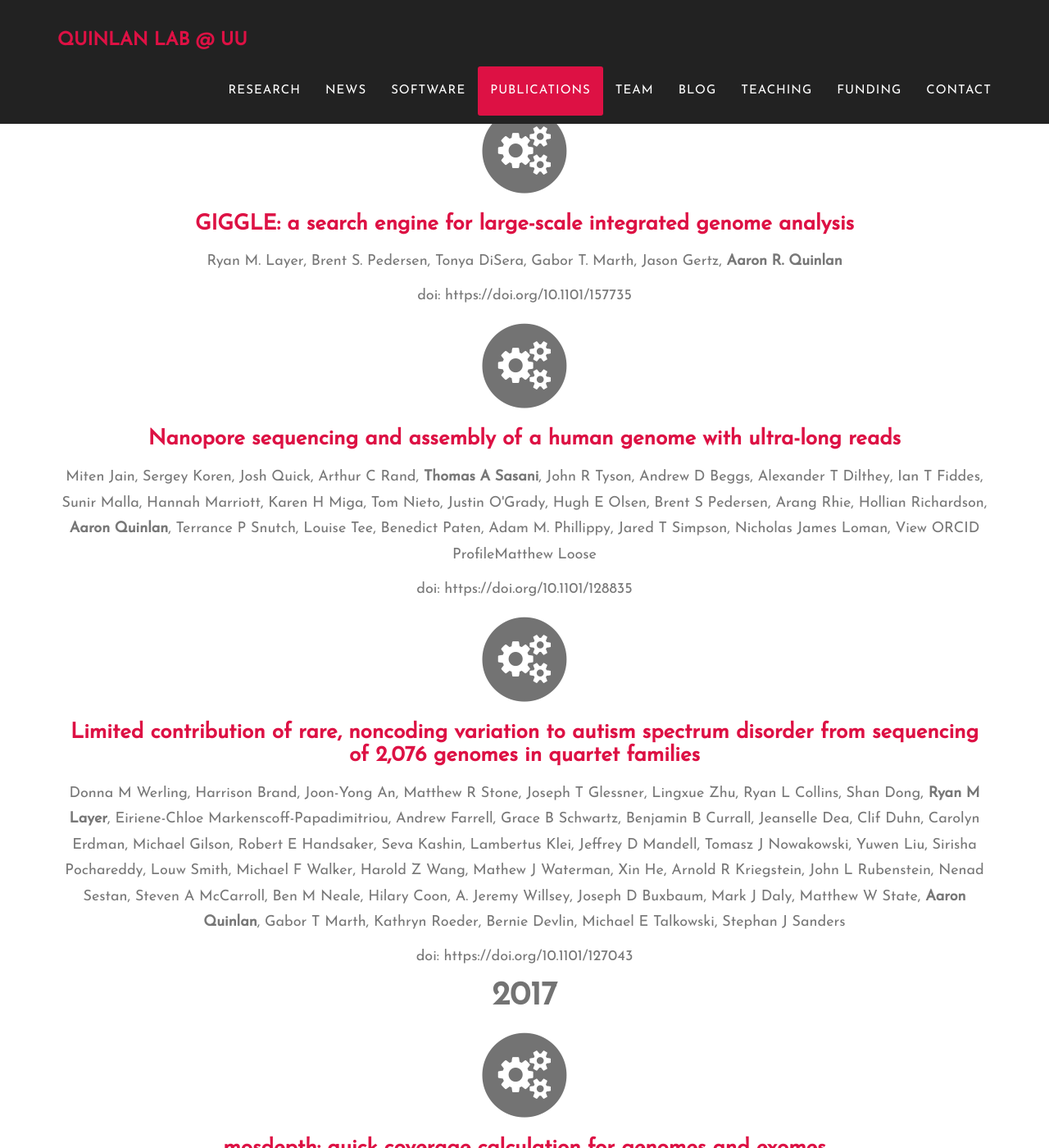
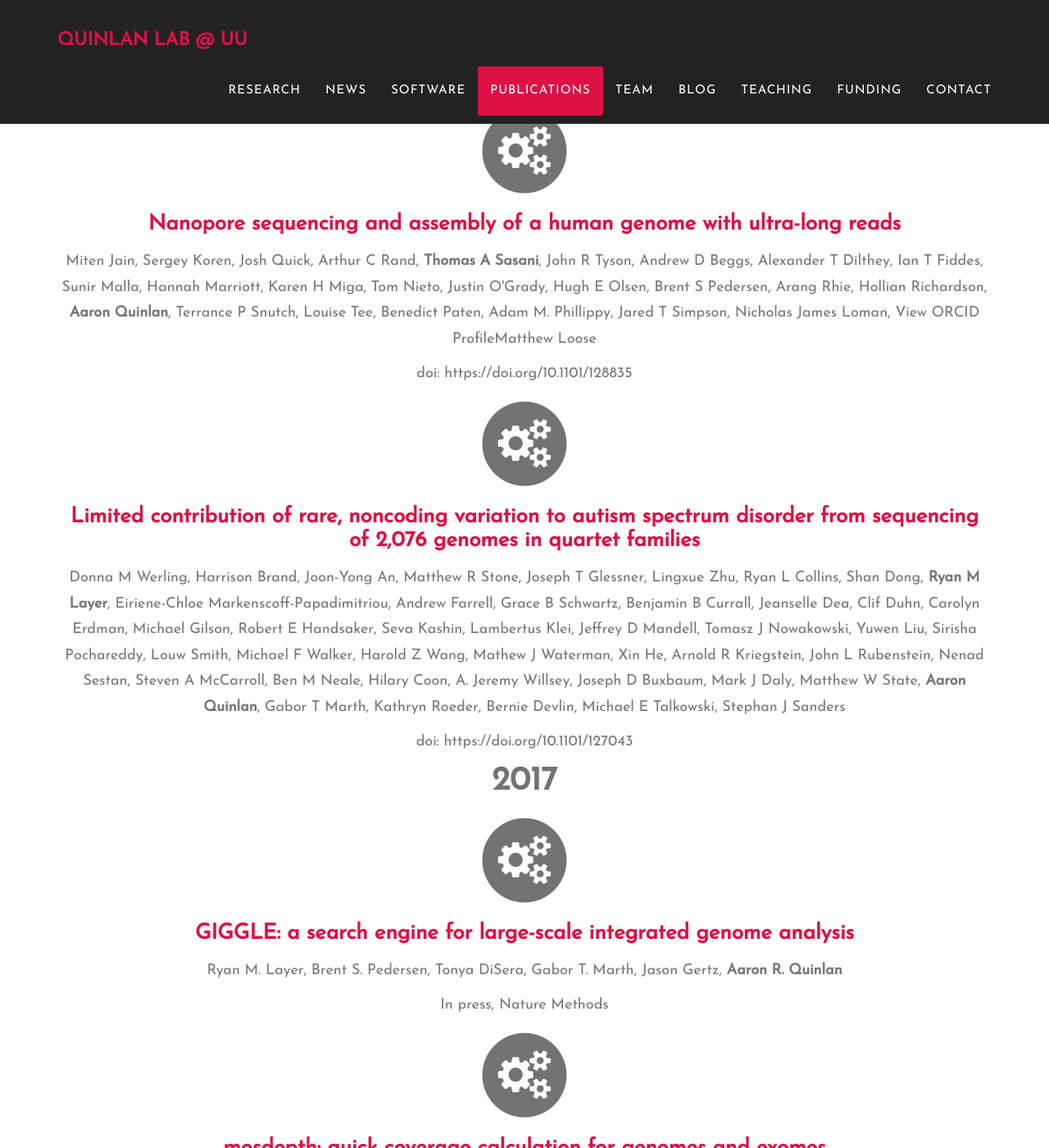
Before and after one commit to arq5x/arq5x.github.io, a Jekyll site: the page built from index.html, in a window 1280 px wide and 1400 px high, scrolled down 8767 px. Shown: the whole window at 82% size. Built offline with Jekyll 4.4.1, drawn with Linux system fonts in a browser that asks for light colours; some web fonts are replaced.

Commit message:
giggle is in press

```diff
--- a/_includes/publications.html
+++ b/_includes/publications.html
@@ -25,15 +25,6 @@
                         <i class="fa fa-circle fa-stack-2x text-secondary"></i>
                         <i class="fa fa-gears fa-stack-1x fa-inverse"></i>
                     </span>
-                    <h3 class="service-heading"><a href="https://www.biorxiv.org/content/early/2017/06/29/157735">GIGGLE: a search engine for large-scale integrated genome analysis</a></h3>
-                    <p class="text-muted">Ryan M. Layer, Brent S. Pedersen, Tonya DiSera, Gabor T. Marth, Jason Gertz, <strong>Aaron R. Quinlan</strong></p>
-                    <p class="text-muted">doi: https://doi.org/10.1101/157735</p>
-                </div>
-                <div class="col-md-12">
-                    <span class="fa-stack fa-4x">
-                        <i class="fa fa-circle fa-stack-2x text-secondary"></i>
-                        <i class="fa fa-gears fa-stack-1x fa-inverse"></i>
-                    </span>
                     <h3 class="service-heading"><a href="https://www.biorxiv.org/content/early/2017/04/20/128835">Nanopore sequencing and assembly of a human genome with ultra-long reads</a></h3>
                     <p class="text-muted"> Miten Jain, Sergey Koren, Josh Quick, Arthur C Rand, <strong>Thomas A Sasani</strong>, John R Tyson, Andrew D Beggs, Alexander T Dilthey, Ian T Fiddes, Sunir Malla, Hannah Marriott, Karen H Miga, Tom Nieto, Justin O'Grady, Hugh E Olsen, Brent S Pedersen, Arang Rhie, Hollian Richardson, <strong>Aaron Quinlan</strong>, Terrance P Snutch, Louise Tee, Benedict Paten, Adam M. Phillippy, Jared T Simpson, Nicholas James Loman,  View ORCID ProfileMatthew Loose</p>
                     <p class="text-muted">doi: https://doi.org/10.1101/128835</p>
@@ -53,7 +44,15 @@
             <h2 class="section-heading">2017</h2>
             </div>
             <div class="row text-center">
-
+                <div class="col-md-12">
+                    <span class="fa-stack fa-4x">
+                        <i class="fa fa-circle fa-stack-2x text-secondary"></i>
+                        <i class="fa fa-gears fa-stack-1x fa-inverse"></i>
+                    </span>
+                    <h3 class="service-heading"><a href="https://www.biorxiv.org/content/early/2017/06/29/157735">GIGGLE: a search engine for large-scale integrated genome analysis</a></h3>
+                    <p class="text-muted">Ryan M. Layer, Brent S. Pedersen, Tonya DiSera, Gabor T. Marth, Jason Gertz, <strong>Aaron R. Quinlan</strong></p>
+                    <p class="text-muted">In press, Nature Methods</p>
+                </div>
                 <div class="col-md-12">
                     <span class="fa-stack fa-4x">
                         <i class="fa fa-circle fa-stack-2x text-secondary"></i>
```
